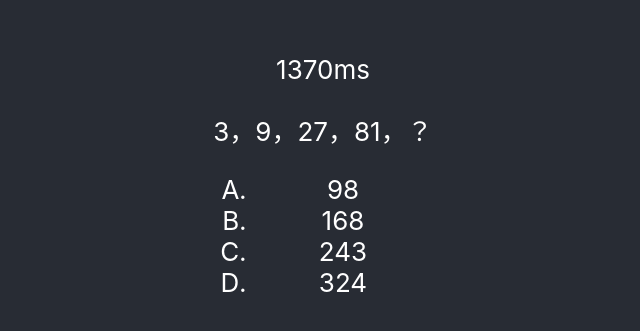
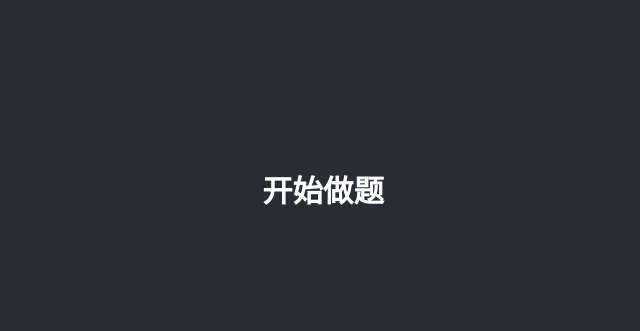
Before and after one commit to joyz0/qatest, a React (Create React App) app: page / in a window 1280 px wide. Shown: the part 211-542 px from the top of the page, without its empty margins (317-957 px from the left). Built offline with nearby package versions, Linux system fonts and the light colour scheme.

Commit message:
first commit

```diff
--- a/package.json
+++ b/package.json
@@ -2,6 +2,7 @@
   "name": "qatest",
   "version": "0.1.0",
   "private": true,
+  "homepage": "https://joyz0.github.io/qatest",
   "dependencies": {
     "@testing-library/jest-dom": "^5.17.0",
     "@testing-library/react": "^13.4.0",
--- a/src/QuestionRender/index.css
+++ b/src/QuestionRender/index.css
@@ -8,4 +8,13 @@ li:hover {
 
 a {
   text-decoration: none;
+  color: #fff;
 }
+
+h3 {
+  cursor: pointer;
+}
+
+[role='button']:hover {
+  text-shadow: 0 0 1px #fff;
+}
--- a/src/QuestionRender/index.jsx
+++ b/src/QuestionRender/index.jsx
@@ -19,17 +19,16 @@ function Report({ report }) {
     encodeURIComponent(JSON.stringify(report));
 
   return (
-    <button>
-      <a href={dataStr} download="report.json">
-        已完成所有题目，点击下载统计报告
-      </a>
-    </button>
+    <a role="button" href={dataStr} download="report.json">
+      已完成所有题目，点击下载统计报告
+    </a>
   );
 }
 
 export function QuestionSquare({ questions }) {
   const [index, setIndex] = useState(0);
   const [report, setReport] = useState([]);
+  const [start, setStart] = useState(false);
   const timerRef = useRef();
   const completed = index === questions.length;
   const currentQuestion = questions[index];
@@ -47,6 +46,18 @@ export function QuestionSquare({ questions }) {
     setIndex(index + 1);
   }
 
+  function handleStart() {
+    setStart(true);
+  }
+
+  if (!start) {
+    return (
+      <h3 role="button" onClick={handleStart}>
+        开始做题
+      </h3>
+    );
+  }
+
   if (completed) {
     return <Report report={report}></Report>;
   }
```
Also changed, not shown: 1 other file (tests, documents, lock files or other folders).
